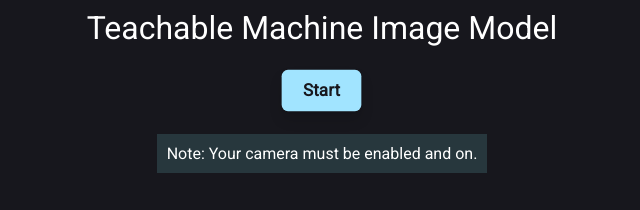
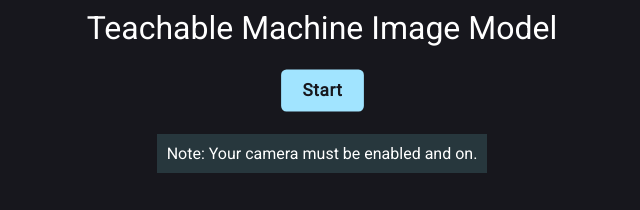
Before and after one commit to FireBreather65/hc-workshop-teachable-machine, a plain HTML site: page index.html in a window 1280 px wide. In both pictures the pointer is over the button "Start". Shown: the part 295-505 px from the top of the page, 318-958 px from the left. Drawn offline with Linux system fonts and the light colour scheme.

Commit message:
Refine styles

```diff
--- a/styles.css
+++ b/styles.css
@@ -19,18 +19,16 @@ button {
 	color: #17171d;
 	border: none;
 	font-weight: bold;
-	border-radius: 6px;
+	border-radius: 5px;
 	font-size: 1em;
 	padding: 10px 20px;
 	cursor: pointer;
-	letter-spacing: 0.009em;
-	box-shadow: 0 4px 8px rgba(0, 0, 0, 0.125);
+	letter-spacing: 0.5px;
 }
 
 button:focus, button:hover {
-	box-shadow: 0 1px 2px rgba(0, 0, 0, 0.0625), 0 8px 12px rgba(0, 0, 0, 0.125);
-	transform: scale(1.0625);
-	transition: transform .125s ease-in-out,box-shadow .125s ease-in-out;
+	transform: scale(1.075);
+	transition: all 100ms ease-in-out;
 }
 
 #title {
```
